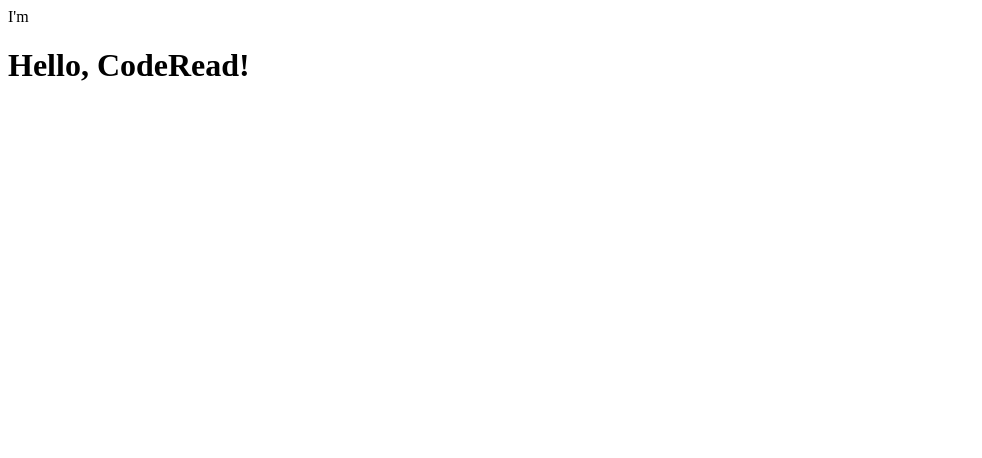
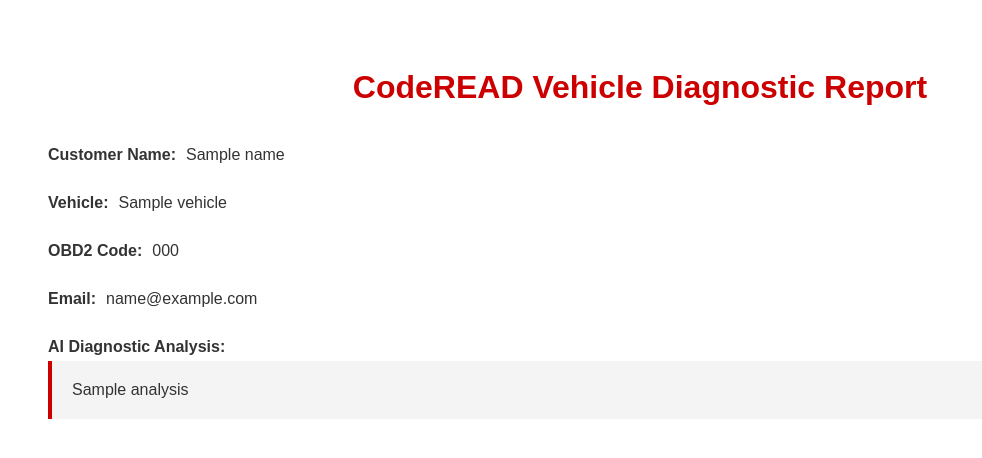
Before and after one commit to CODEREaDer24/coderead, a Flask app: template templates/index.html in a window 1280 px wide. Shown: the top 458 px of the page, without its empty margins (0-982 px from the left). Run offline with Flask 3, Linux system fonts and the light colour scheme; the template is opened without the code that fills it: most values are stand-ins (such as "Sample title", 1, 10 or a date in 2020).

Commit message:
Update index.html

```diff
--- a/templates/index.html
+++ b/templates/index.html
@@ -1,11 +1,48 @@
-I'm<!DOCTYPE html>
-<html lang="en">
+<!DOCTYPE html>
+<html>
 <head>
-    <meta charset="UTF-8">
-    <meta name="viewport" content="width=device-width, initial-scale=1.0">
-    <title>CodeRead Home</title>
+  <title>CodeREAD Diagnostic Report</title>
+  <style>
+    body {
+      font-family: Arial, sans-serif;
+      background: #fff;
+      color: #333;
+      padding: 40px;
+    }
+    h1 {
+      color: #cc0000;
+      text-align: center;
+      margin-bottom: 40px;
+    }
+    .section {
+      margin-bottom: 30px;
+    }
+    .label {
+      font-weight: bold;
+      margin-bottom: 5px;
+    }
+    .value {
+      margin-left: 10px;
+    }
+    .analysis {
+      background: #f4f4f4;
+      border-left: 4px solid #cc0000;
+      padding: 20px;
+      white-space: pre-wrap;
+    }
+  </style>
 </head>
 <body>
-    <h1>Hello, CodeRead!</h1>
+  <h1>CodeREAD Vehicle Diagnostic Report</h1>
+
+  <div class="section"><span class="label">Customer Name:</span><span class="value">{{ name }}</span></div>
+  <div class="section"><span class="label">Vehicle:</span><span class="value">{{ vehicle }}</span></div>
+  <div class="section"><span class="label">OBD2 Code:</span><span class="value">{{ code }}</span></div>
+  <div class="section"><span class="label">Email:</span><span class="value">{{ email }}</span></div>
+
+  <div class="section">
+    <div class="label">AI Diagnostic Analysis:</div>
+    <div class="analysis">{{ analysis }}</div>
+  </div>
 </body>
 </html>
```
